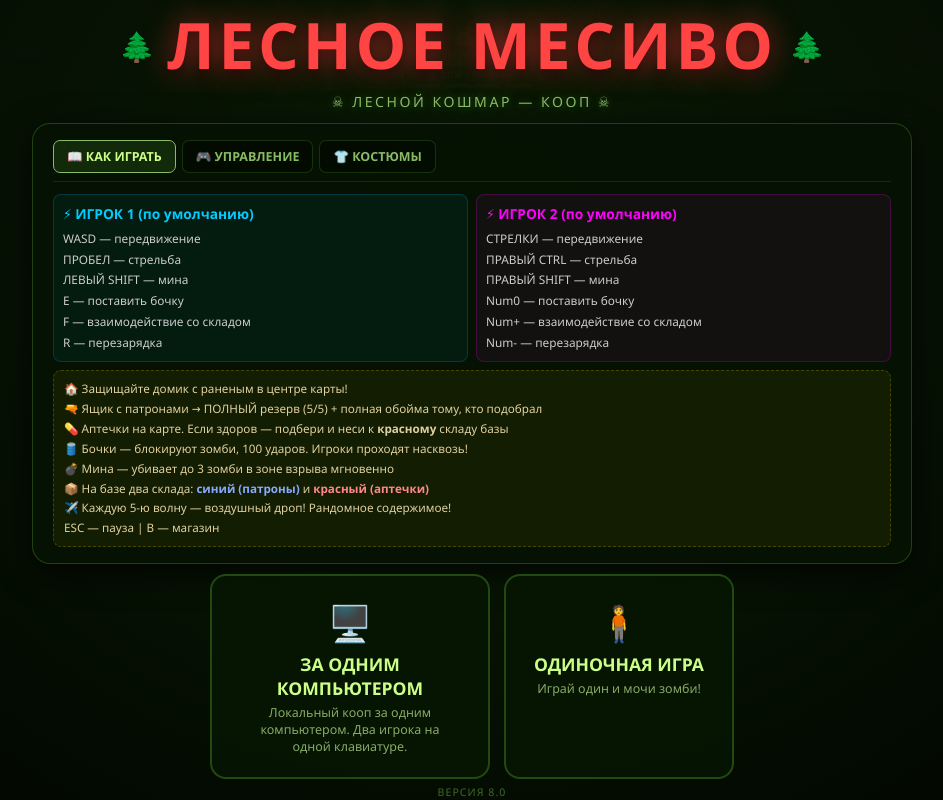
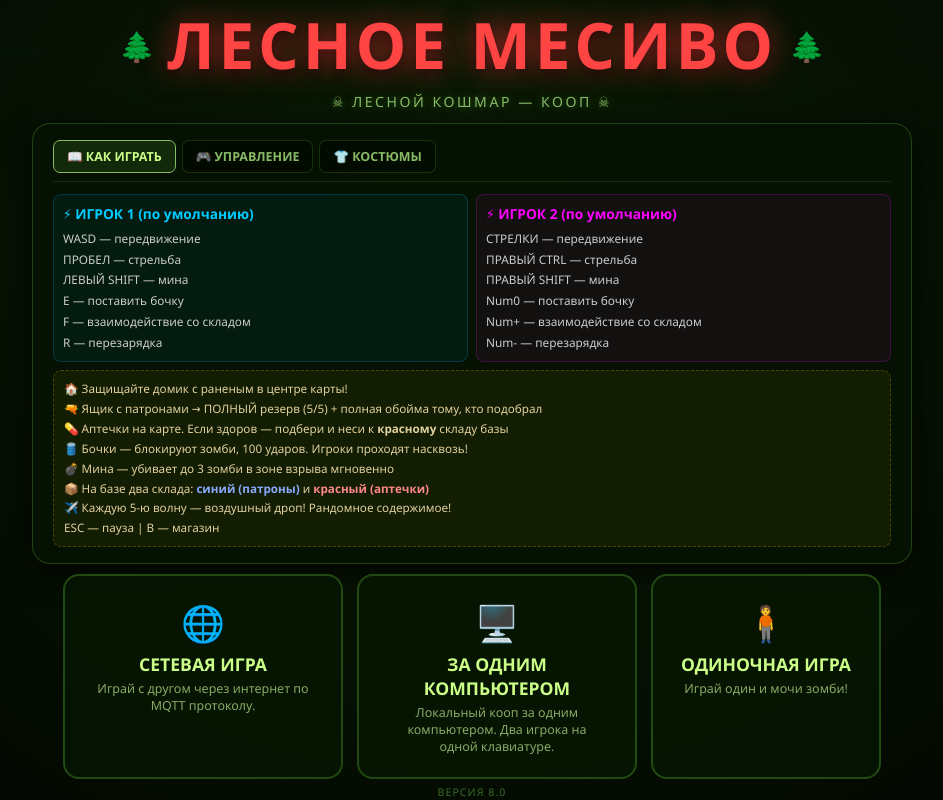
Before and after one commit to maks1337X/Zombi-Game, a plain HTML site: page index.html in a window 1280 px wide. Shown: the whole page, without its empty margins (168-1111 px from the left). Drawn offline with Linux system fonts and the light colour scheme.

Commit message:
Update index.html

```diff
--- a/index.html
+++ b/index.html
@@ -5,6 +5,7 @@
     <meta name="viewport" content="width=device-width, initial-scale=1.0">
     <title>Лесное Месиво — Зомби Кооператив</title>
     <link rel="stylesheet" href="style.css">
+    <script src="https://cdnjs.cloudflare.com/ajax/libs/paho-mqtt/1.0.1/mqttws31.min.js"></script>
 </head>
 <body>
     <div id="ui-menu" class="overlay">
@@ -53,6 +54,11 @@
  </div>
  </div>
  <div class="mode-btns">
+     <div class="mode-card" onclick="showNetworkMenu()">
+  <div style="font-size:2.2rem;">🌐</div>
+  <h3>СЕТЕВАЯ ИГРА</h3>
+  <p>Играй с другом через интернет по MQTT протоколу.</p>
+</div>
  <div class="mode-card" onclick="initGame(2)">
  <div style="font-size:2.2rem;">🖥️</div>
  <h3>ЗА ОДНИМ КОМПЬЮТЕРОМ</h3>
```
